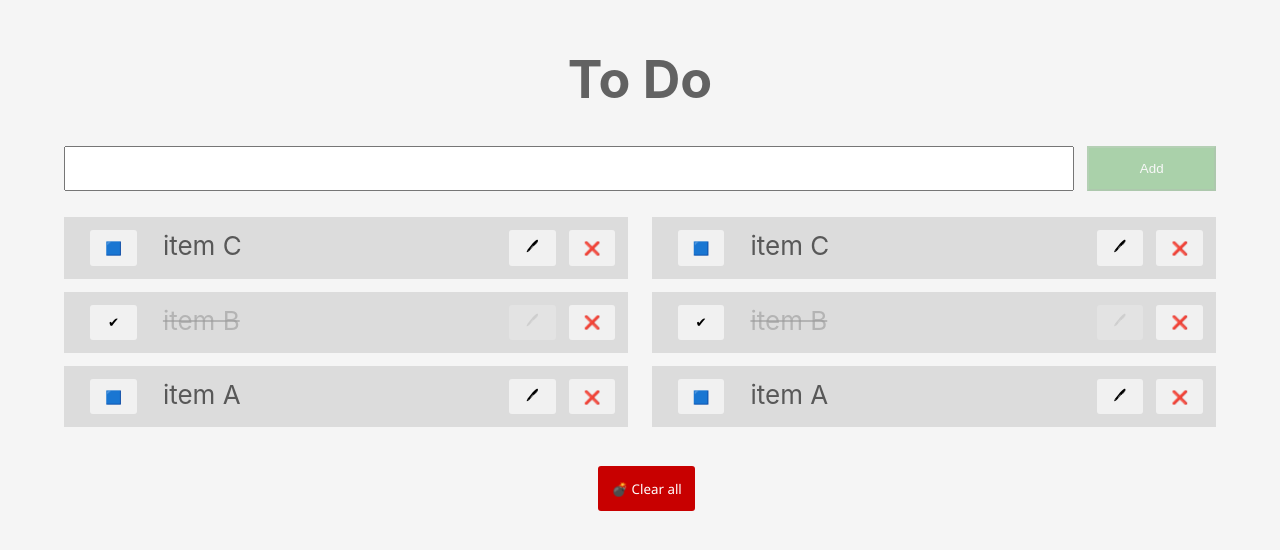
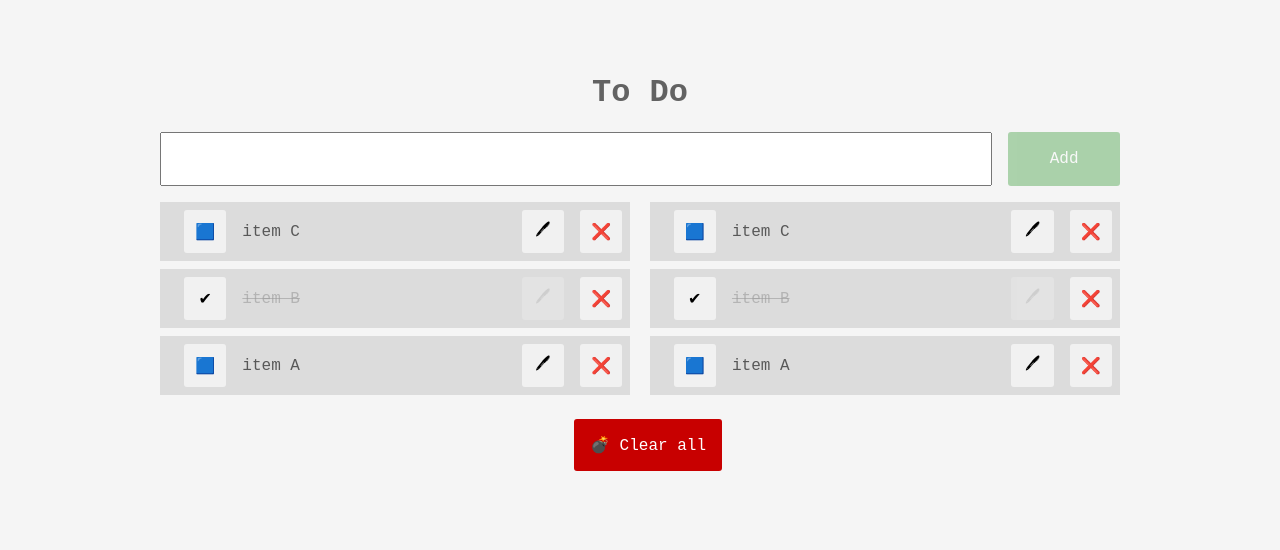
Before and after one commit to kodrclub/react-todo, a React (Create React App) app in the folder site/: page / in a window 1280 px wide. Shown: the part 138-688 px from the top of the page. Built offline with nearby package versions, Linux system fonts and the light colour scheme; the HTML template or start-up script is replaced by a standard one.

Commit message:
Tweaking more styles

```diff
--- a/site/src/App.scss
+++ b/site/src/App.scss
@@ -6,13 +6,22 @@
   flex-direction: column;
   align-items: center;
   justify-content: center;
-  font-size: calc(10px + 2vmin);
+  font-size: calc(8px + 1vmin);
   color: white;
 
   button {
     border: none;
     border-radius: 3px;
   }
+
+  button,
+  input {
+    font-size: 1em;
+    &:focus {
+      border: none;
+      outline: 1px solid #88f;
+    }
+  }
 }
 
 /* .App-link {
--- a/site/src/components/Todo.scss
+++ b/site/src/components/Todo.scss
@@ -12,7 +12,6 @@
     padding: 1em;
     background-color: rgb(200, 0, 0);
     color: white;
-    font-family: 'Segoe Ui', 'Courier New' !important;
   }
 
   .double-list-container {
--- a/site/src/components/TodoInput.js
+++ b/site/src/components/TodoInput.js
@@ -58,7 +58,7 @@ export default function TodoInput({ value, buttonText, onSubmit, onCancel }) {
   //only show the cancel button if an onCancel function is passed
   const CancelButton = () => {
     return canCancel ? (
-      <button className="cancel" onClick={handleCancel}>
+      <button className="cancel-button" onClick={handleCancel}>
         Cancel
       </button>
     ) : (
@@ -67,14 +67,20 @@ export default function TodoInput({ value, buttonText, onSubmit, onCancel }) {
   };
 
   return (
-    <form onSubmit={handleSubmit} className="TodoInput">
+    <form className="TodoInput">
       <input
         value={text}
         className={!isValid ? 'invalid' : ''}
         onChange={handleChange}
         type="text"
       />
-      <input type="submit" disabled={!isValid} value={buttonText || 'OK'} />
+      <button
+        className="submit-button"
+        disabled={!isValid}
+        onClick={handleSubmit}
+      >
+        {buttonText || 'OK'}
+      </button>
       <CancelButton />
     </form>
   );
--- a/site/src/components/TodoInput.scss
+++ b/site/src/components/TodoInput.scss
@@ -11,20 +11,20 @@
     }
   }
 
-  input[type='submit'],
-  .cancel {
+  .submit-button,
+  .cancel-button {
     flex: 1 0;
     padding: 1em;
     color: white;
     margin-left: 1em;
   }
-  input[type='submit'] {
+  .submit-button {
     background: green;
     &:disabled {
       opacity: 0.3;
     }
   }
-  .cancel {
+  .cancel-button {
     background: red;
   }
 }
--- a/site/src/components/TodoItem.scss
+++ b/site/src/components/TodoItem.scss
@@ -26,6 +26,8 @@ button {
   flex: 10 0;
   text-align: left;
   margin-left: 1em;
+  display: inline-flex;
+  align-items: center;
 }
 .isDone {
   text-decoration: line-through;
--- a/site/src/index.scss
+++ b/site/src/index.scss
@@ -1,19 +1,17 @@
+// $font-family: -apple-system, BlinkMacSystemFont, 'Segoe UI', 'Roboto', 'Oxygen',
+//   'Ubuntu', 'Cantarell', 'Fira Sans', 'Droid Sans', 'Helvetica Neue',
+//   sans-serif;
+$font-family: 'Courier New';
+
 body {
   margin: 0;
-  font-family: -apple-system, BlinkMacSystemFont, 'Segoe UI', 'Roboto', 'Oxygen',
-    'Ubuntu', 'Cantarell', 'Fira Sans', 'Droid Sans', 'Helvetica Neue',
-    sans-serif;
+  font-family: $font-family;
   -webkit-font-smoothing: antialiased;
   -moz-osx-font-smoothing: grayscale;
+  color: $font-family;
 }
 
-code {
-  font-family: source-code-pro, Menlo, Monaco, Consolas, 'Courier New',
-    monospace;
+button,
+input {
+  font-family: $font-family;
 }
-
-button {
-  font-family: -apple-system, BlinkMacSystemFont, 'Segoe UI', 'Roboto', 'Oxygen',
-    'Ubuntu', 'Cantarell', 'Fira Sans', 'Droid Sans', 'Helvetica Neue',
-    sans-serif;
-}
```
